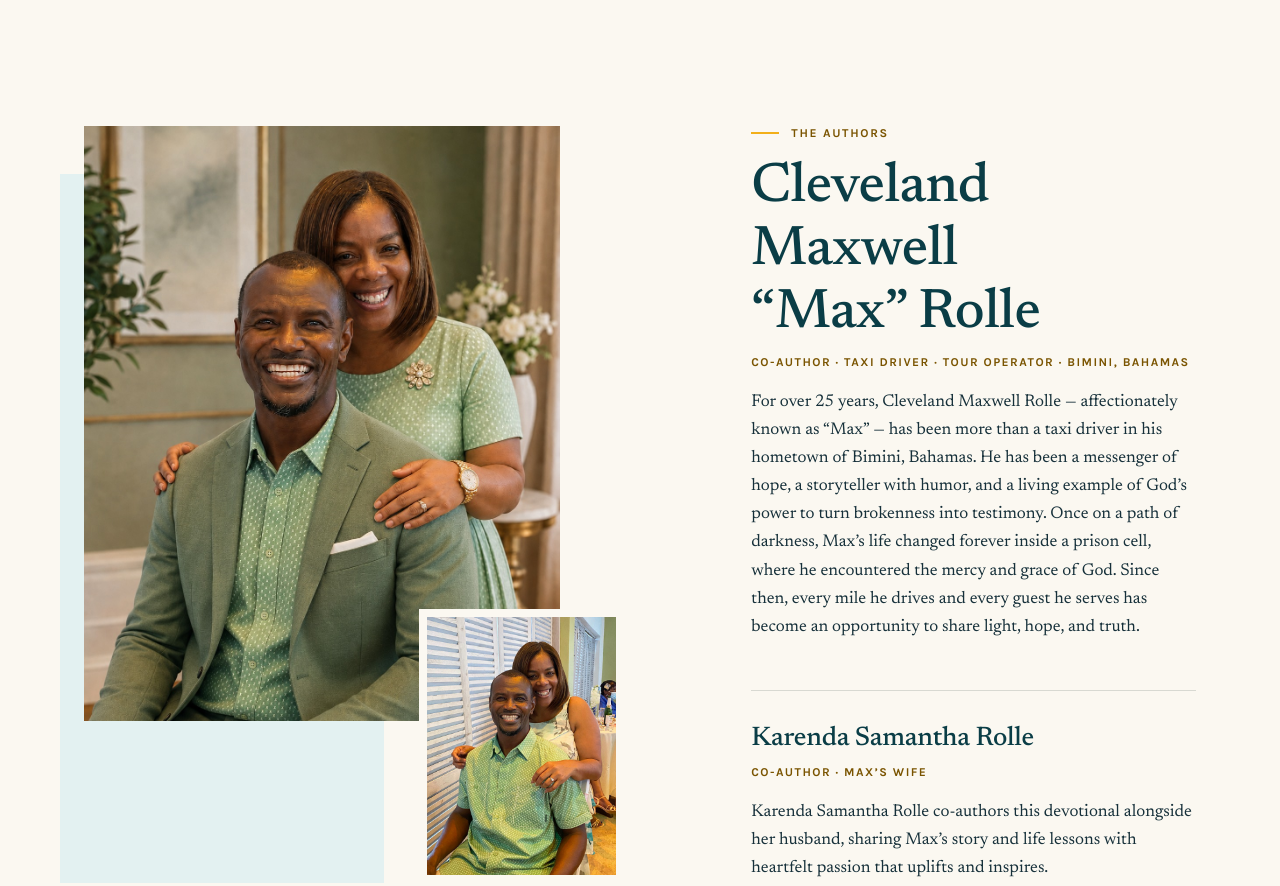
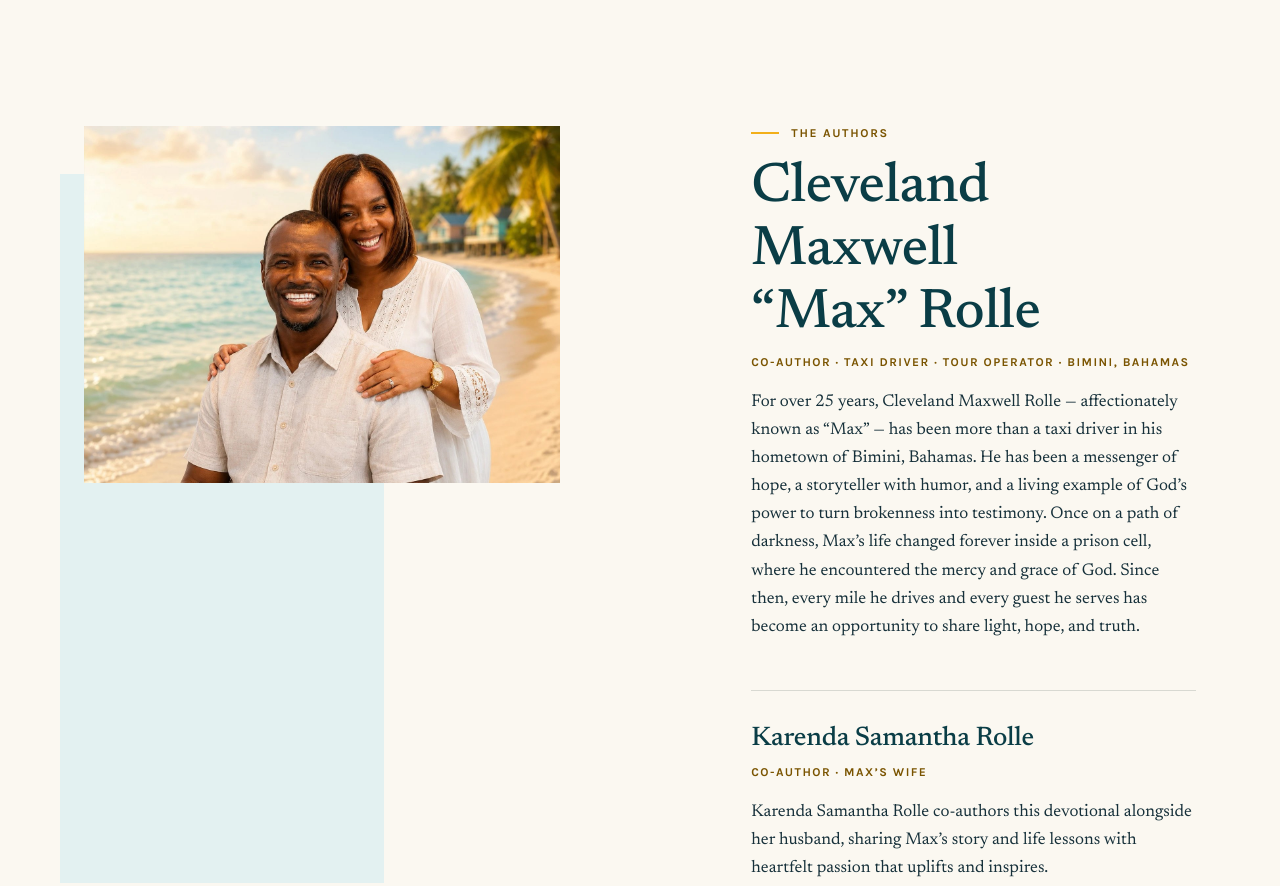
Before and after one commit to kwmlamar/chickensouseforlife, a plain HTML site: page index.html in a window 1280 px wide. Shown: the part 7040-7926 px from the top of the page. Drawn offline with Linux system fonts and the light colour scheme.

Commit message:
Use final cover, new author photo, and updated launch text
Co-Authored-By: Claude Opus 5.5 <noreply@anthropic.com>

```diff
--- a/index.html
+++ b/index.html
@@ -77,7 +77,7 @@
       <svg class="rays rays--gold hero__rays" viewBox="0 0 400 200" aria-hidden="true"><use href="#rays"/></svg>
       <figure class="book-cover">
         <p class="book-cover__label">Coming Soon</p>
-        <img class="book-cover__img" src="assets/book-cover.jpg" alt="Book cover: Chicken Souse for Life — A Taxi Driver’s Story, A Christian Devotional, by Cleveland Maxwell Rolle Jr. and Karenda Samantha Rolle" width="600" height="900" decoding="async" fetchpriority="high">
+        <img class="book-cover__img" src="assets/book-cover.jpg" alt="Book cover: Chicken Souse for Life — A Taxi Driver’s Story, A Christian Devotional, by Cleveland Maxwell Rolle Jr. and Karenda Samantha Rolle" width="800" height="1200" decoding="async" fetchpriority="high">
       </figure>
     </div>
   </section>
@@ -342,8 +342,7 @@
     <section id="authors" class="authors section">
       <div class="wrap grid12">
         <div class="authors__photos reveal">
-          <img class="authors__photo-main" src="assets/author-photo-4.jpeg" alt="Cleveland Maxwell 'Max' Rolle and Karenda Samantha Rolle" width="1086" height="1448" decoding="async" loading="lazy">
-          <img class="authors__photo-inset" src="assets/author-photo-3.jpeg" alt="Max and Karenda Rolle smiling together" width="1200" height="1600" decoding="async" loading="lazy">
+          <img class="authors__photo-main" src="assets/authors-beach.jpg" alt="Cleveland Maxwell &quot;Max&quot; Rolle and Karenda Samantha Rolle on the beach in Bimini" width="1448" height="1086" decoding="async" loading="lazy">
         </div>
         <div class="authors__text">
           <p class="eyebrow">The Authors</p>
@@ -483,7 +482,7 @@
           <p class="contact-line">Email: <a href="mailto:chickensouseforlife@gmail.com">chickensouseforlife@gmail.com</a></p>
           <div class="order__launch">
             <h3 class="eyebrow">When it launches</h3>
-            <p>The book will be available on Amazon and locally in Bimini, Bahamas. Bulk orders for churches, small groups, and gifting are welcome — get in touch early.</p>
+            <p>The book will be available on Amazon and locally in Bimini and Grand Bahama Island, Bahamas. Bulk orders for churches, small groups, taxi drivers, tour operators, tourism organizations, and special gifting occasions are welcome. We encourage you to get in touch early to discuss your order.</p>
           </div>
           <svg class="rays rays--gold order__rays" viewBox="0 0 400 200" aria-hidden="true"><use href="#rays"/></svg>
         </div>
--- a/sections.css
+++ b/sections.css
@@ -781,9 +781,9 @@
 .authors__photo-main {
   display: block;
   width: 100%;
-  aspect-ratio: 4 / 5;
+  aspect-ratio: 4 / 3;
   object-fit: cover;
-  object-position: center top;
+  object-position: center 30%;
 }
 
 .authors__photo-inset {
```
Also changed, not shown: assets/authors-beach.jpg (added), assets/book-cover.jpg.
